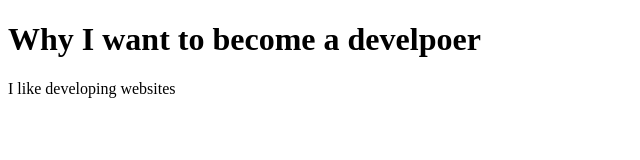
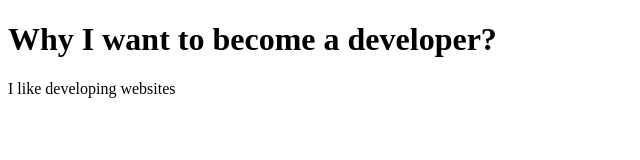
Before and after one commit to acciojob/why-software-sunithareddy14, a website: page main.html in a window 1280 px wide. Shown: the full height of the page, 0-640 px from the left. Drawn offline with Linux system fonts and the light colour scheme.

Commit message:
created a submission

```diff
--- a/main.html
+++ b/main.html
@@ -8,7 +8,7 @@
 
 <body>
 	<!-- the entire body must be written by student -->
-	<h1>Why I want to become a develpoer</h1>
+	<h1>Why I want to become a developer?</h1>
 	<p>I like developing websites</p>
     <script type="text/javascript" src="./script.js">
 </script>
```
